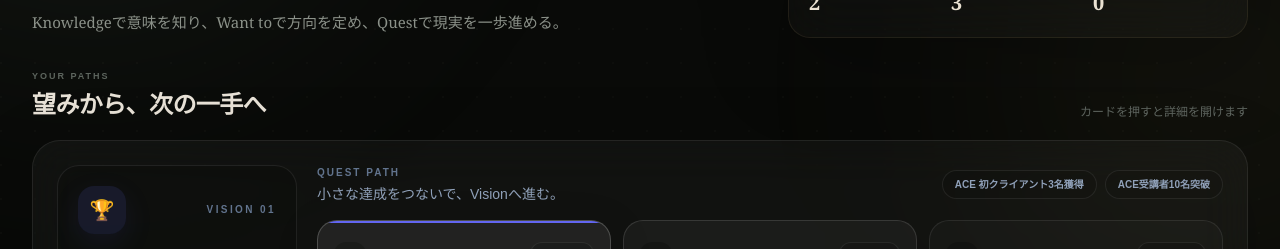
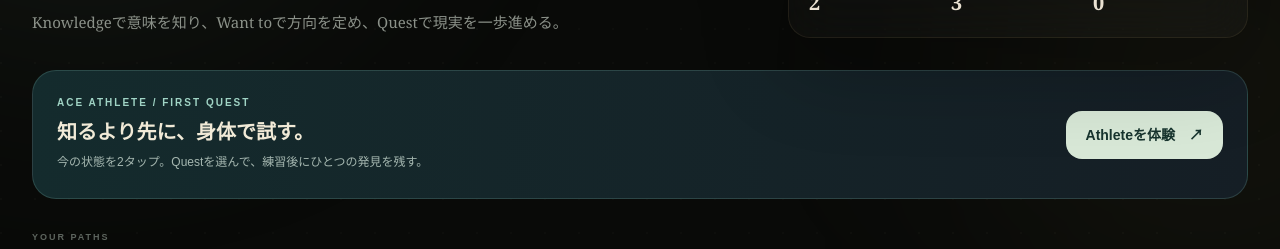
Before and after one commit to takraw369/ace-quest-board, a Next.js app: page / in a window 1280 px wide. Shown: the part 312-561 px from the top of the page. Built offline with nearby package versions, Linux system fonts and the light colour scheme; no server answers.

Commit message:
feat(athlete): link new embodied quest from ACE home

```diff
--- a/src/app/page.tsx
+++ b/src/app/page.tsx
@@ -80,6 +80,15 @@ export default function HomePage() {
           </div>
         </section>
 
+        <aside className="mb-8 flex min-w-0 flex-col gap-4 rounded-[24px] border border-[#86c7b7]/20 bg-gradient-to-r from-[#142b2d] to-[#151e25] p-5 sm:flex-row sm:items-center sm:justify-between sm:p-6" aria-label="ACE Athleteを体験する">
+          <div className="min-w-0">
+            <p className="text-[10px] font-bold uppercase tracking-[0.2em] text-[#a0d4c5]">ACE ATHLETE / FIRST QUEST</p>
+            <h2 className="mt-2 font-serif text-xl font-semibold text-[#f1ead7]">知るより先に、身体で試す。</h2>
+            <p className="mt-1 text-xs leading-6 text-[#a5b7b0]">今の状態を2タップ。Questを選んで、練習後にひとつの発見を残す。</p>
+          </div>
+          <a href="/athlete" className="flex min-h-12 shrink-0 items-center justify-center rounded-2xl bg-[#d8e8d7] px-5 text-sm font-bold text-[#17342e] transition-colors hover:bg-white focus-visible:outline focus-visible:outline-2 focus-visible:outline-offset-2 focus-visible:outline-[#d8e8d7]">Athleteを体験　↗</a>
+        </aside>
+
         <section>
           <div className="mb-5 flex items-end justify-between gap-4">
             <div>
```
